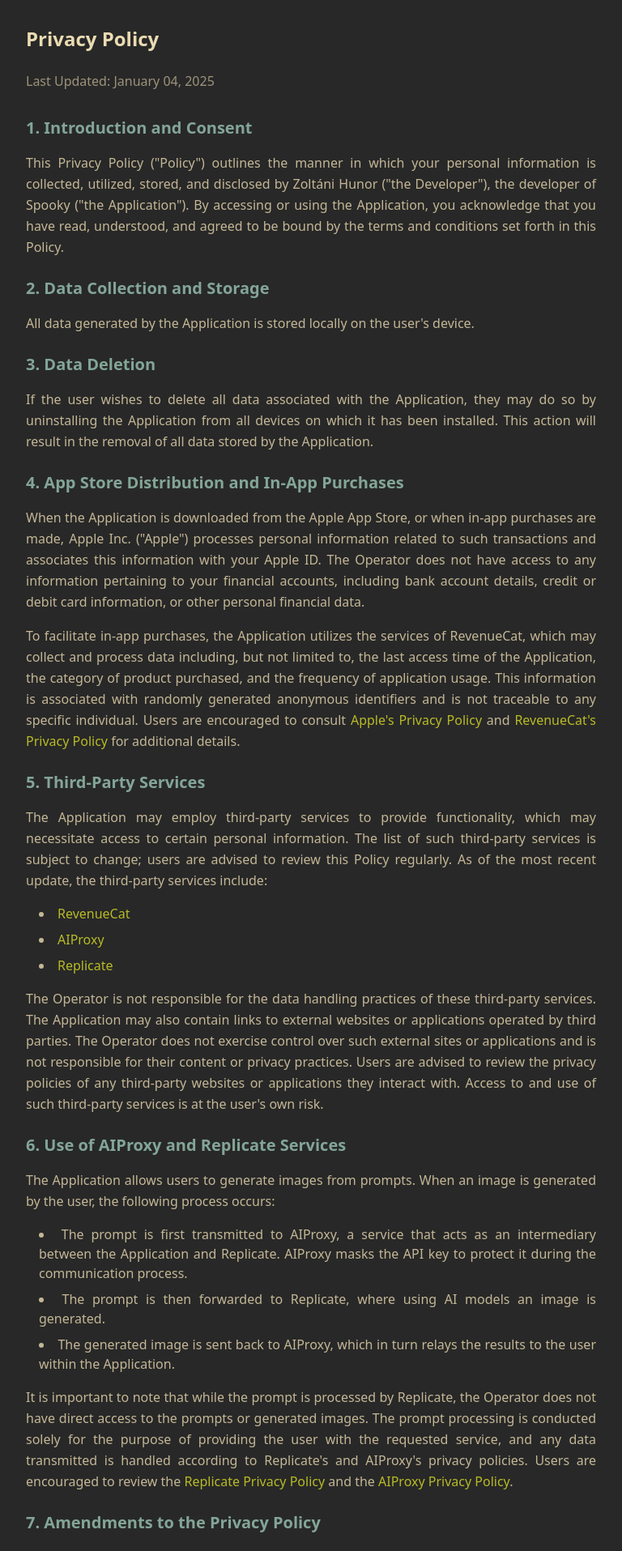
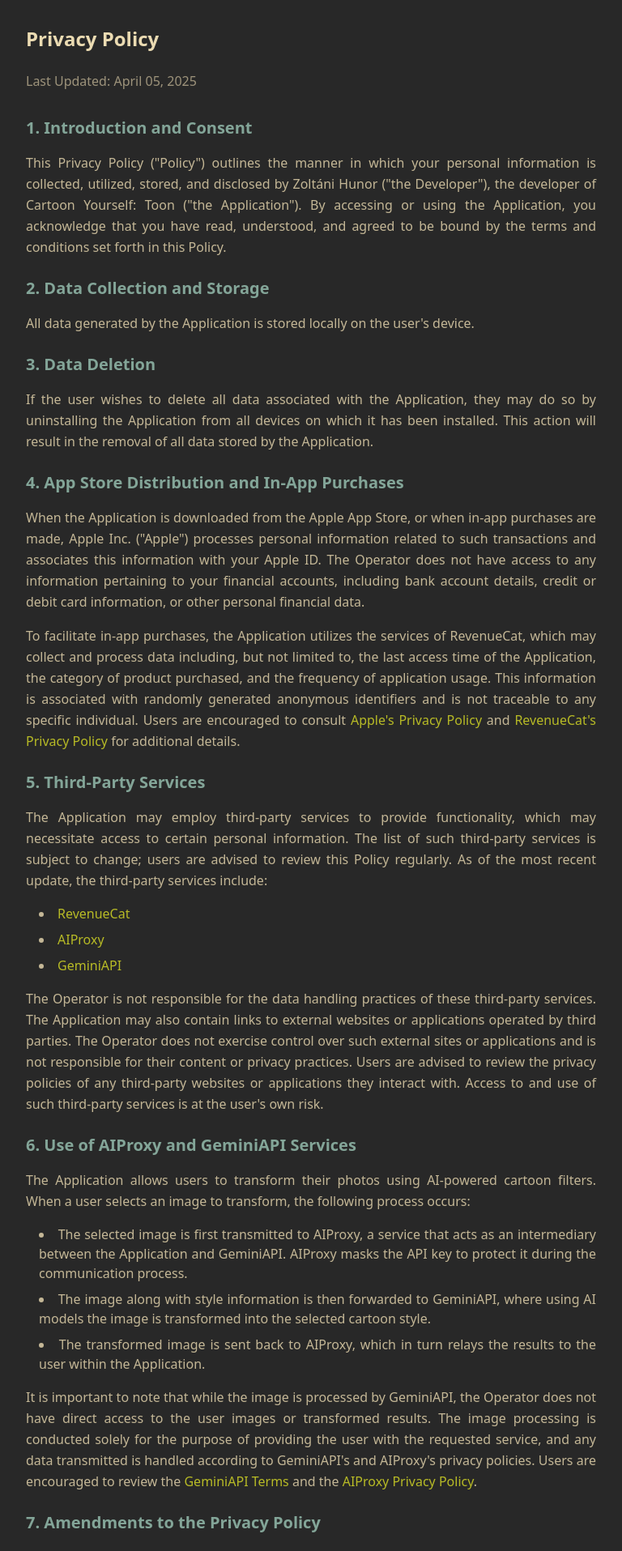
Before and after one commit to Ronuhz/ronuhz.me, a Next.js app: page /privacy-policies/animefilter in a window 1280 px wide. Shown: the top 1915 px of the page at 81% size, without its empty margins (256-1024 px from the left). Built offline with nearby package versions, Linux system fonts and the light colour scheme.

Commit message:
Cartoon Yourself: Toon Privacy Policy done

```diff
--- a/src/app/(legal)/privacy-policies/animefilter/page.tsx
+++ b/src/app/(legal)/privacy-policies/animefilter/page.tsx
@@ -4,8 +4,8 @@
 import { PolicyLink } from '@/components/policy/policy-link';
 
 export default function SpookyPrivacyPolicy() {
-  const lastUpdated = 'January 04, 2025';
-  const appName = 'Spooky';
+  const lastUpdated = 'April 05, 2025';
+  const appName = 'Cartoon Yourself: Toon';
   const developerName = 'Zoltáni Hunor';
 
   return (
@@ -55,7 +55,7 @@
               <PolicyLink href="https://www.aiproxy.pro/privacy.html">AIProxy</PolicyLink>
             </li>
             <li>
-              <PolicyLink href="https://replicate.com/privacy">Replicate</PolicyLink>
+              <PolicyLink href="https://ai.google.dev/gemini-api/terms">GeminiAPI</PolicyLink>
             </li>
           </ul>
           <PolicyParagraph>
@@ -63,18 +63,18 @@
           </PolicyParagraph>
         </PolicySection>
 
-        <PolicySection title="6. Use of AIProxy and Replicate Services">
+        <PolicySection title="6. Use of AIProxy and GeminiAPI Services">
           <PolicyParagraph>
-            The Application allows users to generate images from prompts. When an image is generated by the user, the following process occurs:
+            The Application allows users to transform their photos using AI-powered cartoon filters. When a user selects an image to transform, the following process occurs:
           </PolicyParagraph>
           <ul className="list-disc list-inside text-gruvbox-fg/80 space-y-2 ml-4">
-            <li>The prompt is first transmitted to AIProxy, a service that acts as an intermediary between the Application and Replicate. AIProxy masks the API key to protect it during the communication process.</li>
-            <li>The prompt is then forwarded to Replicate, where using AI models an image is generated.</li>
-            <li>The generated image is sent back to AIProxy, which in turn relays the results to the user within the Application.</li>
+            <li>The selected image is first transmitted to AIProxy, a service that acts as an intermediary between the Application and GeminiAPI. AIProxy masks the API key to protect it during the communication process.</li>
+            <li>The image along with style information is then forwarded to GeminiAPI, where using AI models the image is transformed into the selected cartoon style.</li>
+            <li>The transformed image is sent back to AIProxy, which in turn relays the results to the user within the Application.</li>
           </ul>
           <PolicyParagraph>
-            It is important to note that while the prompt is processed by Replicate, the Operator does not have direct access to the prompts or generated images. The prompt processing is conducted solely for the purpose of providing the user with the requested service, and any data transmitted is handled according to Replicate&apos;s and AIProxy&apos;s privacy policies. Users are encouraged to review the{' '}
-            <PolicyLink href="https://replicate.com/privacy">Replicate Privacy Policy</PolicyLink>{' '}and the{' '}
+            It is important to note that while the image is processed by GeminiAPI, the Operator does not have direct access to the user images or transformed results. The image processing is conducted solely for the purpose of providing the user with the requested service, and any data transmitted is handled according to GeminiAPI's and AIProxy's privacy policies. Users are encouraged to review the{' '}
+            <PolicyLink href="https://ai.google.dev/gemini-api/terms">GeminiAPI Terms</PolicyLink>{' '}and the{' '}
             <PolicyLink href="https://www.aiproxy.pro/privacy.html">AIProxy Privacy Policy</PolicyLink>.
           </PolicyParagraph>
         </PolicySection>
```
